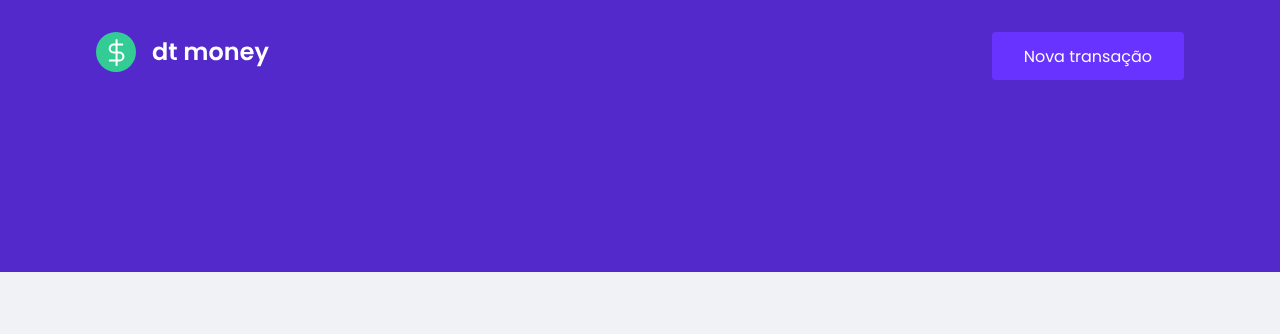
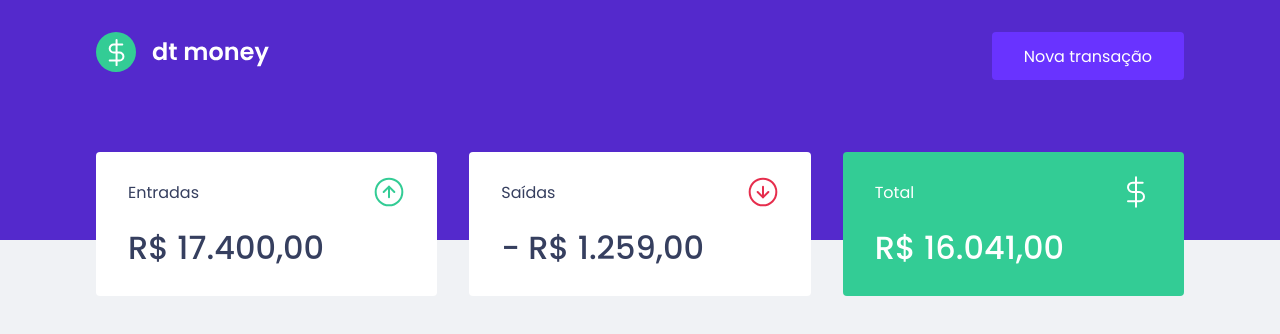
Before and after one commit to jfernandesdev/dtmoney, a React (Create React App) app: page / in a window 1280 px wide. Shown: the top 334 px of the page. Built offline with nearby package versions, Linux system fonts and the light colour scheme.

Commit message:
styling the summary component in the dashboard

```diff
--- a/public/index.html
+++ b/public/index.html
@@ -6,7 +6,7 @@
     <meta charset="utf-8" />
     <meta name="viewport" content="width=device-width, initial-scale=1" />
 
-    <link href="https://fonts.googleapis.com/css2?family=Poppins:wght@400;600&display=swap" rel="stylesheet" />
+    <link href="https://fonts.googleapis.com/css2?family=Poppins:wght@400;500;600&display=swap" rel="stylesheet" />
 
     <link rel="shortcut icon" type="image/png" href="favicon.png" />
     <title>Dt.money</title>
--- a/src/App.tsx
+++ b/src/App.tsx
@@ -1,3 +1,4 @@
+import { Dashboard } from './components/Dashboard';
 import { Header } from './components/Header';
 import { GlobalStyle } from './styles/global';
 
@@ -6,6 +7,7 @@
     <>
       <GlobalStyle />
       <Header />
+      <Dashboard />
     </>
   );
 }
--- /dev/null
+++ b/src/components/Dashboard/index.tsx
@@ -0,0 +1,13 @@
+import React from 'react';
+
+import { Summary } from '../Summary';
+
+import { Container } from './styles';
+
+export const Dashboard: React.FC = () => {
+  return (
+    <Container>
+      <Summary />
+    </Container>
+  );
+}
--- /dev/null
+++ b/src/components/Dashboard/styles.ts
@@ -0,0 +1,7 @@
+import styled from 'styled-components';
+
+export const Container = styled.main`
+  max-width: 1120px;
+  margin: 0 auto;
+  padding: 2.5rem 1rem;
+`;
--- a/src/components/Header/styles.ts
+++ b/src/components/Header/styles.ts
@@ -7,7 +7,7 @@
 export const Content = styled.div`
   max-width: 1120px;
   margin: 0 auto;
-  padding: 2rem 1rem 12rem;
+  padding: 2rem 1rem 10rem;
   display: flex;
   align-items: start;
   justify-content: space-between;
--- /dev/null
+++ b/src/components/Summary/index.tsx
@@ -0,0 +1,40 @@
+import React from 'react';
+
+import {
+  Container,
+  Card
+} from './styles';
+
+import incomeImg from '../../assets/income.svg';
+import outcomeImg from '../../assets/outcome.svg';
+import totalImg from '../../assets/total.svg';
+
+export const Summary: React.FC = () => {
+  return (
+    <Container>
+      <Card>
+        <header>
+          <p>Entradas</p>
+          <img src={incomeImg} alt="Entradas" />
+        </header>
+        <strong>R$ 17.400,00</strong>
+      </Card>
+
+      <Card>
+        <header>
+          <p>Saídas</p>
+          <img src={outcomeImg} alt="Saídas" />
+        </header>
+        <strong>- R$ 1.259,00</strong>
+      </Card>
+
+      <Card className="highlight-background">
+        <header>
+          <p>Total</p>
+          <img src={totalImg} alt="Total" />
+        </header>
+        <strong>R$ 16.041,00</strong>
+      </Card>
+    </Container>
+  );
+}
--- /dev/null
+++ b/src/components/Summary/styles.ts
@@ -0,0 +1,35 @@
+import styled from 'styled-components';
+
+export const Container = styled.div`
+  display: grid;
+  grid-template-columns: repeat(3, 1fr);
+  gap: 2rem;
+  margin-top: -8rem;
+`;
+
+export const Card = styled.div`
+  background: var(--shape);
+  color: var(--text-title);
+  padding: 1.5rem 2rem;
+  border-radius: 0.25rem;
+
+    header {
+      display: flex;
+      align-items: center;
+      justify-content: space-between;
+    }
+
+    strong {
+      display: block;
+      font-size: 2rem;
+      margin-top: 1rem;
+      font-weight: 500;
+      line-height: 3rem;
+    }
+
+    &.highlight-background {
+      background: var(--green);
+      color: #FFF;
+    }
+
+`;
```
